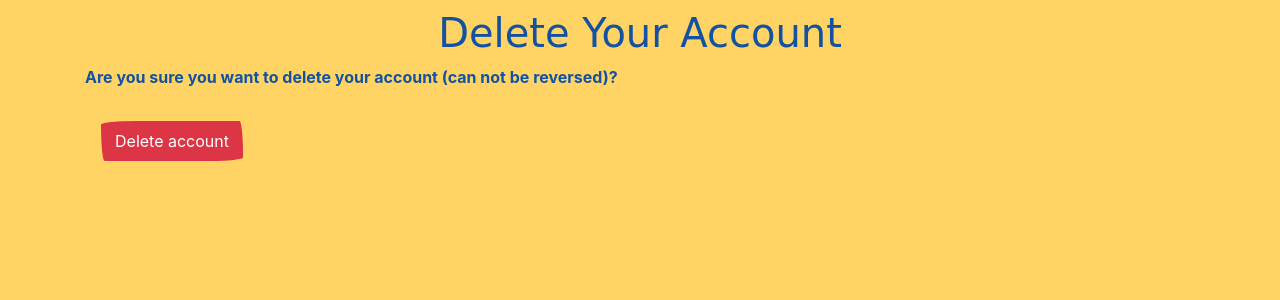
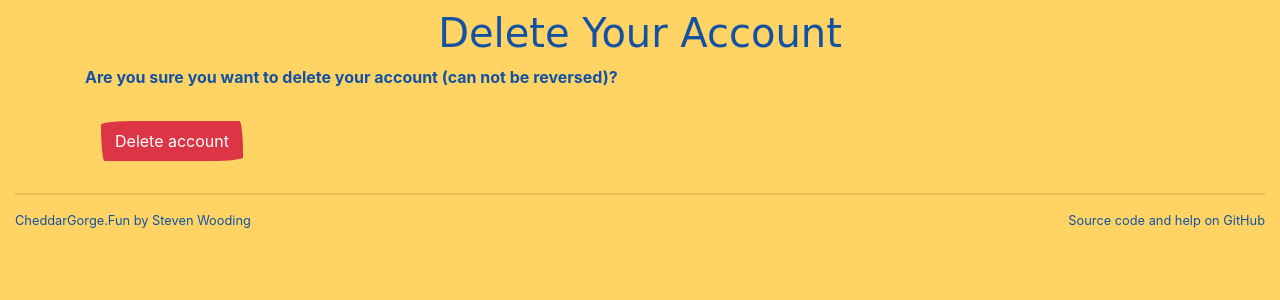
Before and after one commit to SteveWooding/cheddar-gorge, a Django app: page /delete_account/ in a window 1280 px wide. Shown: the part 154-454 px from the top of the page. Run offline with Django 3.2, Linux system fonts and the light colour scheme; the visitor is signed in with stand-in values (Sample User, id 1); some libraries are stand-ins or nearby versions; some web fonts are replaced.

Commit message:
feat: Add website footer

```diff
--- a/cheddargorge/templates/base.html
+++ b/cheddargorge/templates/base.html
@@ -43,6 +43,13 @@
 
     {% block content %}
     {% endblock content %}
+    <hr>
+    <footer class="row">
+      <small class="col">CheddarGorge.Fun by Steven Wooding</small>
+      <small class="col text-right">Source code and help on
+        <a href="https://github.com/SteveWooding/cheddar-gorge.git">GitHub</a>
+      </small>
+    </footer>
   </div>
 
   <script src="{% static 'js/jquery-3.2.1.slim.min.js' %}"></script>
```
